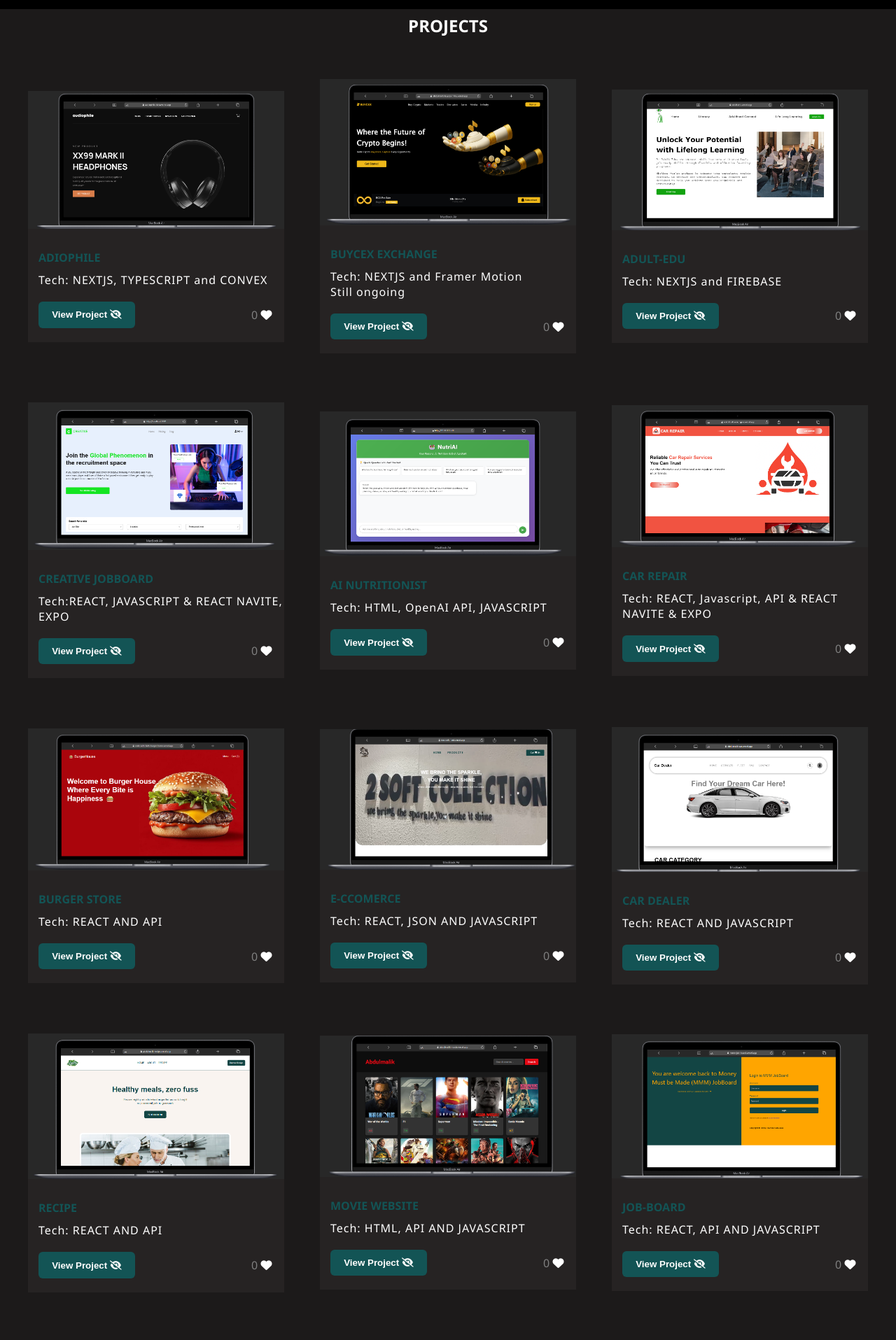
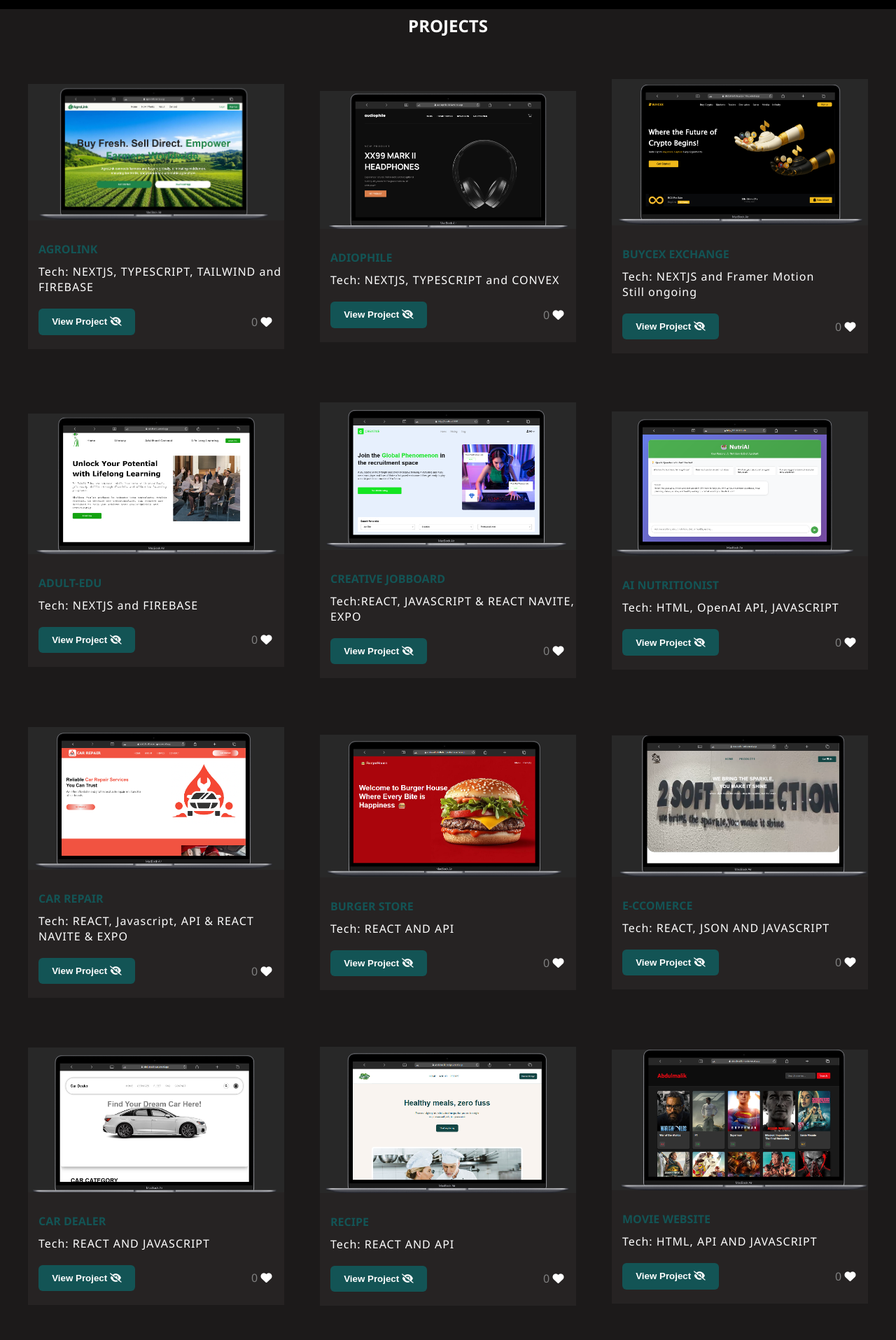
Before and after one commit to Bigoluwagentle/Abdulmalik-portfolio, a React (Create React App) app: page /Projects in a window 1280 px wide. Shown: the part 80-1995 px from the top of the page at 70% size. Built offline with nearby package versions, Linux system fonts and the light colour scheme; no server answers; the database is empty.

Commit message:
Agrolink

```diff
--- a/src/Projects.jsx
+++ b/src/Projects.jsx
@@ -16,7 +16,8 @@ import Recipe from "./img/Screenshot 2025-08-26 141603.png";
 import Alquran from "./img/Screenshot 2025-08-26 141924.png";
 import Skin from "./img/Screenshot 2025-08-26 142246.png";
 import Url from "./img/Screenshot 2025-08-26 142503.png";
-import Audiophile from "./img/audiophile.png"
+import Audiophile from "./img/audiophile.png";
+import Agro from "./img/agrolink.png";
 import Job from "./img/Screenshot 2025-08-27 061615.png";
 import Burger from "./img/Screenshot 2025-08-30 073238.png";
 import Creative from "./img/creative.png";
@@ -50,6 +51,22 @@ function Project(){
         <div id="allProject">
             <h2>PROJECTS</h2>
             <article id="projects" >
+                <motion.div id="portfolio"
+                    variants={containerVariants}
+                    initial="hidden"
+                    whileInView="visible"
+                    exit="exit"
+                >
+                    <img src={Agro} alt="" />
+                    <nav className="check">
+                        <h4>AgroLink</h4>
+                        <p>Tech: NEXTJS, TYPESCRIPT, TAILWIND and FIREBASE</p>
+                        <nav>
+                            <button onClick={() => addUrl("https://agro-links.vercel.app/")}>View Project <i class="fa-solid fa-eye-slash"></i></button>
+                            <LikeButton projectId="jobboard" />
+                        </nav>
+                    </nav>
+                </motion.div>
                 <motion.div id="portfolio"
                     variants={containerVariants}
                     initial="hidden"
@@ -236,22 +253,7 @@ function Project(){
                         </nav>
                     </nav>
                 </motion.div>
-                <motion.div
-                    variants={containerVariants}
-                    initial="hidden"
-                    whileInView="visible"
-                    exit="exit"
-                >
-                    <img src={Job} alt="" />
-                    <nav className="check">
-                        <h4>Job-Board</h4>
-                        <p>Tech: REACT, API AND JAVASCRIPT</p>
-                        <nav>
-                            <button onClick={() => addUrl("https://mmm-job-board.vercel.app/")}>View Project <i class="fa-solid fa-eye-slash"></i></button>
-                            <LikeButton projectId="jobboard" />
-                        </nav>
-                    </nav>
-                </motion.div>
+
 
 
                 <motion.div
--- a/src/Skills/Skill.jsx
+++ b/src/Skills/Skill.jsx
@@ -55,7 +55,7 @@ function Skill(){
                     </nav>
                     <nav>
                         <i className="devicon-supabase-plain"></i>
-                        <h4>Spabase</h4>
+                        <h4>Supabase</h4>
                     </nav>
                     <nav>
                         <i className="devicon-git-plain"></i>
```
Also changed, not shown: src/img/agrolink.png (added).
